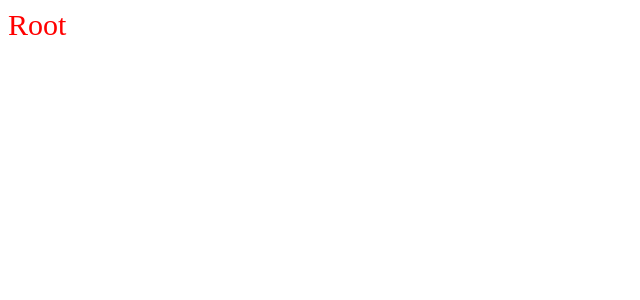
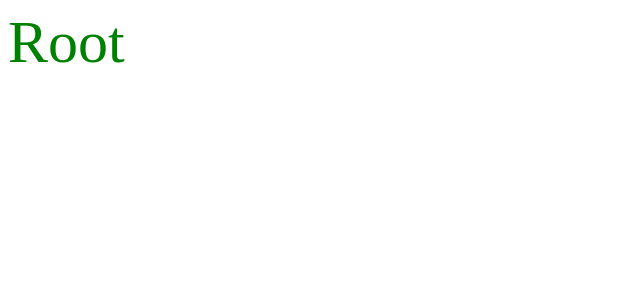
Before and after one commit to RakhmatulloRR/rakhmatullo-houzing-interinship, a React (Create React App) app: page / in a window 1280 px wide. Shown: the top 300 px of the page, without its empty margins (0-640 px from the left). Built offline with nearby package versions, Linux system fonts and the light colour scheme.

Commit message:
first message

```diff
--- a/src/root/Style.js
+++ b/src/root/Style.js
@@ -2,8 +2,9 @@ import styled from 'styled-components';
 
 const Container = styled.div`
   display: flex;
-  color: red;
-  font-size: 30px
+  color: green;
+  font-size: 60px
+
 `;
 export default Container
 export {}
```
